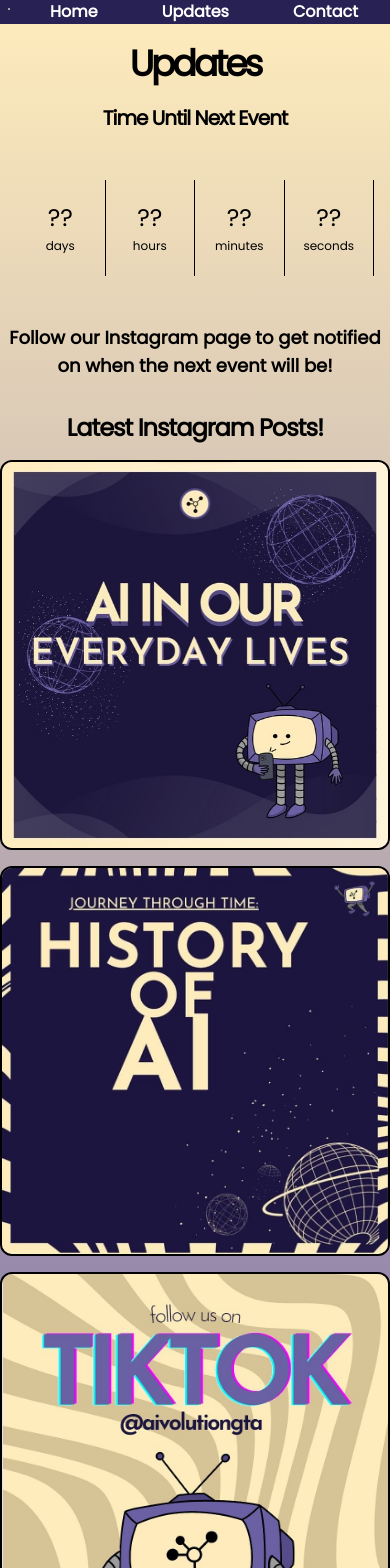
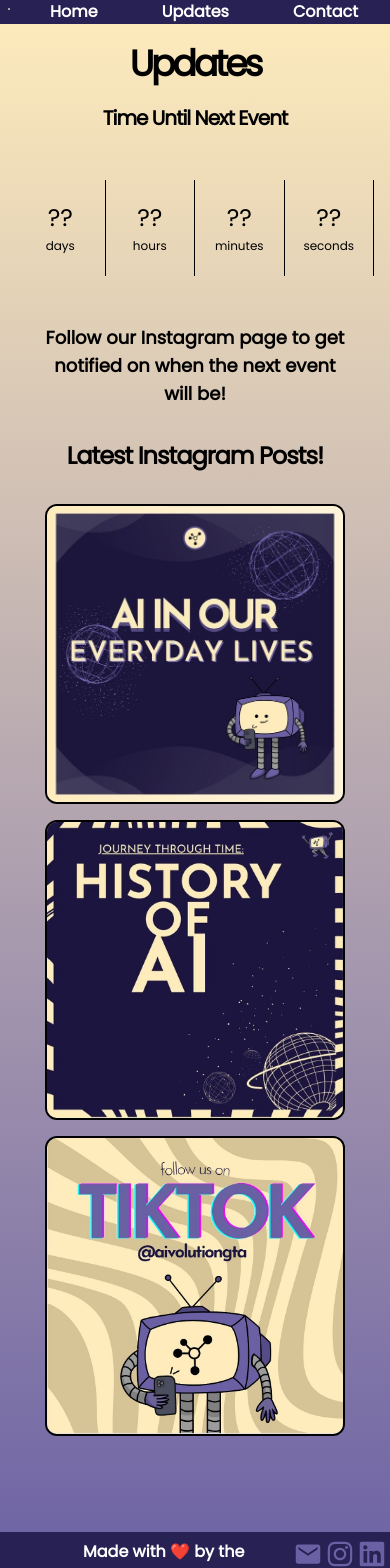
Before and after one commit to aivolution-gta/website, a Next.js app: page /updates in a window 390 px wide. Shown: the top 1568 px of the page. Built offline with nearby package versions, Linux system fonts and the light colour scheme.

Commit message:
changed post sizes on phone

```diff
--- a/components/carousel.tsx
+++ b/components/carousel.tsx
@@ -16,8 +16,8 @@
         <Image
           src={pic3}
           alt="image 1"
-          className="object-cover border-[2px] border-black rounded-xl mx-auto sm:mx-[20px] mediaImage transition-transform duration-300 transform hover:scale-105"
-          width={400}
+          className="object-cover border-[2px] border-black rounded-xl mx-auto sm:mx-[20px] mediaImage xs:w-[300px] transition-transform duration-300 transform hover:scale-105"
+
         />
       </a>
       <a
@@ -29,8 +29,8 @@
         <Image
           src={pic1}
           alt="image 1"
-          className="object-cover border-[2px] border-black rounded-xl mx-auto sm:mx-[20px] mediaImage transition-transform duration-300 transform hover:scale-105"
-          width={400}
+          className="object-cover border-[2px] border-black rounded-xl mx-auto sm:mx-[20px] mediaImage xs:w-[300px] transition-transform duration-300 transform hover:scale-105"
+
         />
       </a>
       <a
@@ -42,8 +42,8 @@
         <Image
           src={pic2}
           alt="image 2"
-          className="object-cover border-[2px] border-black rounded-xl mx-auto sm:mx-[20px] mediaImage transition-transform duration-300 transform hover:scale-105"
-          width={400}
+          className="object-cover border-[2px] border-black rounded-xl mx-auto sm:mx-[20px] mediaImage xs:w-[300px] transition-transform duration-300 transform hover:scale-105"
+
         />
       </a>
     </div>
--- a/pages/updates.tsx
+++ b/pages/updates.tsx
@@ -19,11 +19,11 @@
             </Reveal>
 
             <Reveal>
-                <h3 className="mb-8 text-lg md:text-xl lg:text-2xl">Follow our Instagram page to get notified on when the next event will be!</h3>
+                <h3 className="mb-8 text-lg md:text-xl lg:text-2xl mx-10">Follow our Instagram page to get notified on when the next event will be!</h3>
             </Reveal>
 
             <Reveal>
-                <h2 className="flex justify-center place-center mt-8 mb-4 text-2xl md:text-3xl lg:text-4xl">Latest Instagram Posts!</h2>
+                <h2 className="flex justify-center place-center my-8 text-2xl md:text-3xl lg:text-4xl">Latest Instagram Posts!</h2>
             </Reveal>
 
             <Reveal>
--- a/tailwind.config.ts
+++ b/tailwind.config.ts
@@ -13,6 +13,9 @@
                 'gradient-conic':
                 'conic-gradient(from 180deg at 50% 50%, var(--tw-gradient-stops))',
             },
+            screens: {
+                'xs': '250px',
+            }
         },
         colors: {
             'dark-purple': '#282153',
```
